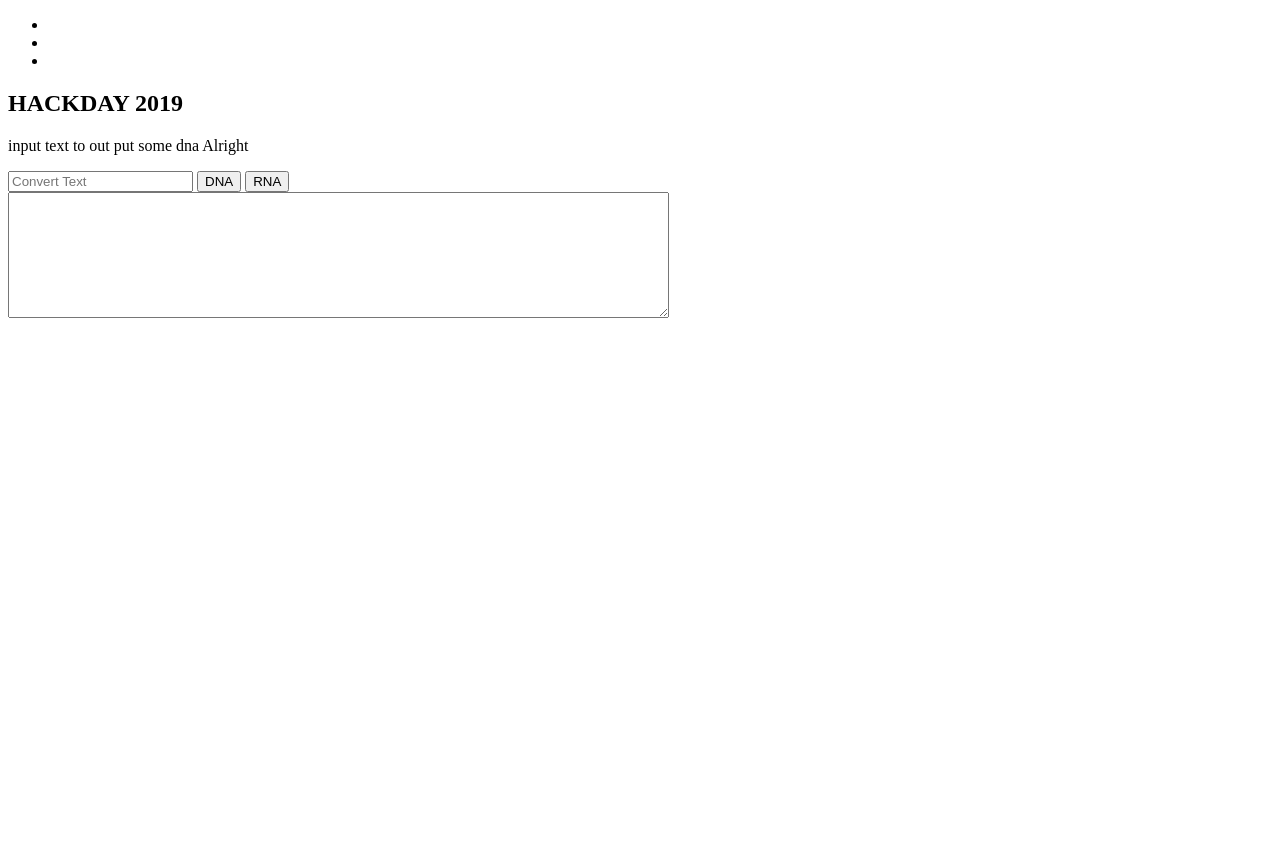
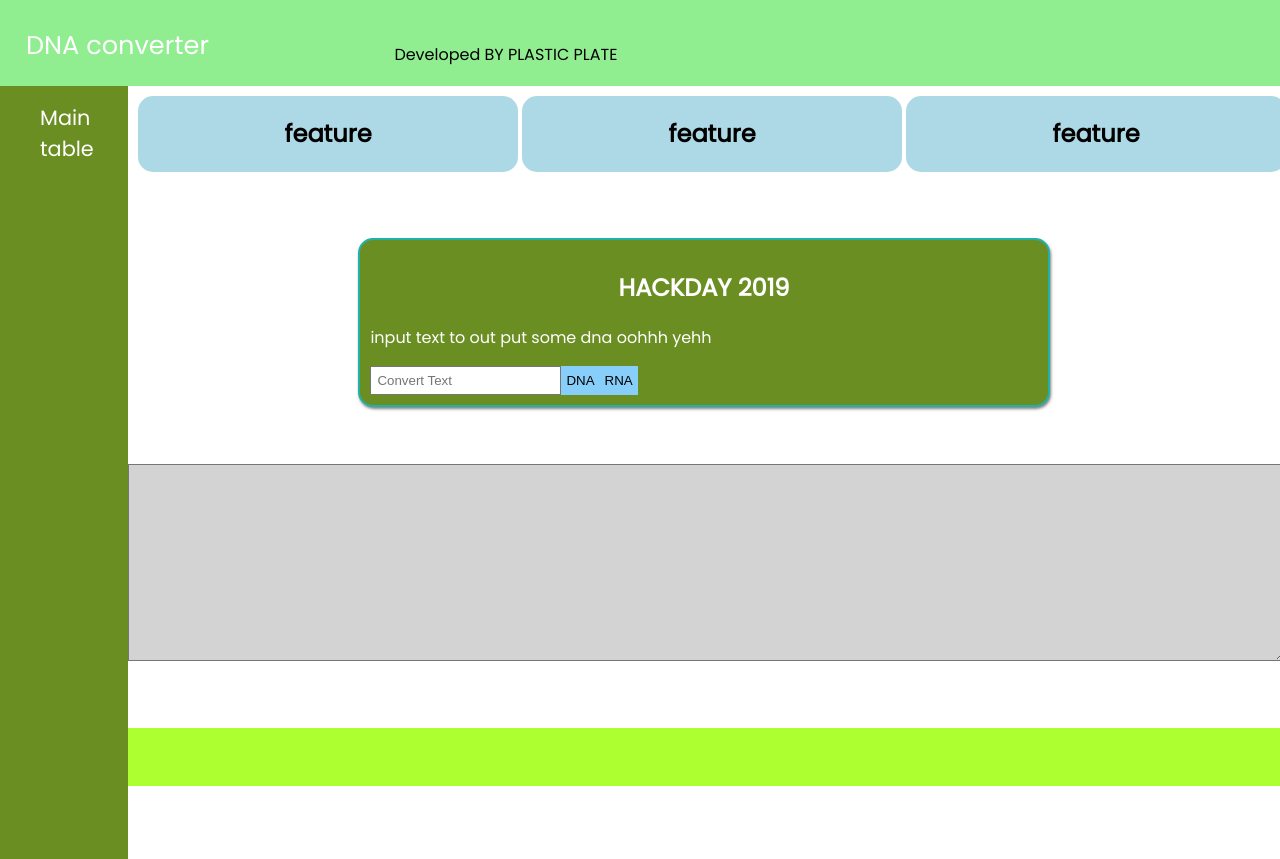
Before and after one commit to prkcder/hackday, a website: page public/index.html in a window 1280 px wide. Before the commit the page ends 800 px from the top, so only its background shows below. Drawn offline with nearby package versions, Linux system fonts and the light colour scheme.

Commit message:
Showcasable

```diff
--- /dev/null
+++ b/public/Assets/css/Mainstyle.css
@@ -0,0 +1,109 @@
+@import url('https://fonts.googleapis.com/css?family=Poppins&display=swap');
+/variables/
+:root{
+--main-bg-color1:coral;
+--main-bg-color2:blue;
+--main-bg-color3:black;
+}
+h2{
+   text-align: center;
+}
+body{
+ box-sizing: border-box;
+ padding:0;
+ margin:0;
+ font-family:'Poppins', sans-serif;
+ overflow-x: hidden;
+}
+a{
+   text-decoration: none;
+}
+ul{ list-style: none;}
+div#wrapper{
+   display:grid;
+   grid-template-columns: 10% auto;
+   grid-template-rows: 10% auto;
+}
+button{
+   border:none;
+   padding:5px;
+   background-color:lightskyblue;
+}
+div#topBrand{
+   display:grid;
+   grid-template-columns: 30% auto;
+   grid-column: 1/span 2;
+   grid-row:1;
+   background-color:lightgreen;
+   height: 40%;
+   max-width:99%;
+   padding:26px;
+   margin-bottom: 50px;
+}
+div#topBrand div#col1{
+}
+div#topbrand{
+}
+div#topBrand div#col1 a{
+width:100%;
+color:white;
+font-size:2vw;
+}
+nav#scroll-navbar{
+grid-column: 1/span 1;
+grid-row: 2;
+height:auto;
+background-color: olivedrab;
+}
+nav ul li a{
+   color:white;
+   font-size:1.3em;
+}
+div#Main-container{
+   display:grid;
+   grid-template-columns:auto;
+   grid-template-rows: auto auto auto;
+   grid-column: 2/span 1;
+   height:700px;
+}
+div#Main-container div#row1{
+grid-row: 1;
+grid-column: 1/span 1;
+display: grid;
+grid-template-columns: auto auto auto;
+width:100%;
+}
+div#Main-container div#row1 div.card{
+width:99%;
+height:50%;
+background-color:lightblue;
+margin:10px;
+border-radius: 15px;
+}
+form{
+   display: flex;
+   align-self: center;
+}
+div#card-input{
+   color:white;
+   margin-left: 20%;
+   margin-right: 20%;
+   background-color: olivedrab;
+   border:2px solid lightseagreen;
+   padding:10px;
+   border-radius:15px;
+   box-shadow: 1px 2px 3px rgba(0,0,0,.5);
+}
+div#card-input form input{
+   padding:5px;
+}
+div#output{
+   width:100%;
+   height:100%;
+margin-bottom:none;
+}
+div#output textarea{
+   background-color:lightgrey;
+   width:100%;
+   height: 100%;
+}
--- a/public/index.html
+++ b/public/index.html
@@ -4,32 +4,43 @@
     <meta charset="UTF-8" />
     <meta name="viewport" content="width=device-width, initial-scale=1.0" />
     <meta http-equiv="X-UA-Compatible" content="ie=edge" />
+    <link rel="stylesheet" href="Assets/css/Mainstyle.css" />
     <title>Document</title>
   </head>
   <body>
     <div id="wrapper">
-      <div id="topBrand"></div>
-      <nav id="scoll-navbar">
+      <div id="topBrand">
+        <div id="col1">
+          <a href="#">DNA <span>converter</span></a>
+          <!--<img src="Assets/content/Dna image.png" alt="Dna logo">-->
+        </div>
+        <div id="col2">
+          <p>Developed BY PLASTIC PLATE</p>
+        </div>
+        <div id="col2"></div>
+      </div>
+      <nav id="scroll-navbar">
         <ul>
           <li>
-            <a href=""></a>
+            <a href="">Main</a>
           </li>
-          <li><a href=""></a></li>
-          <li><a href=""></a></li>
+          <li><a href="">table</a></li>
         </ul>
       </nav>
 
       <div id="Main-container">
         <div id="row1">
-          <div class="card"></div>
-          <div class="card"></div>
-          <div class="card"></div>
+          <div class="card">
+            <h2>feature</h2>
+          </div>
+          <div class="card"><h2>feature</h2></div>
+          <div class="card"><h2>feature</h2></div>
         </div>
         <div id="row2">
           <div id="card-input">
             <span>
               <h2>HACKDAY 2019</h2>
-              <p>input text to out put some dna Alright</p>
+              <p>input text to out put some dna oohhh yehh</p>
             </span>
             <Form>
               <input
@@ -58,6 +69,7 @@
             <ul id="myLog"></ul>
           </div>
         </div>
+        <footer style="background-color:greenyellow;"></footer>
       </div>
     </div>
     <script src="https://unpkg.com/axios/dist/axios.min.js"></script>
```
